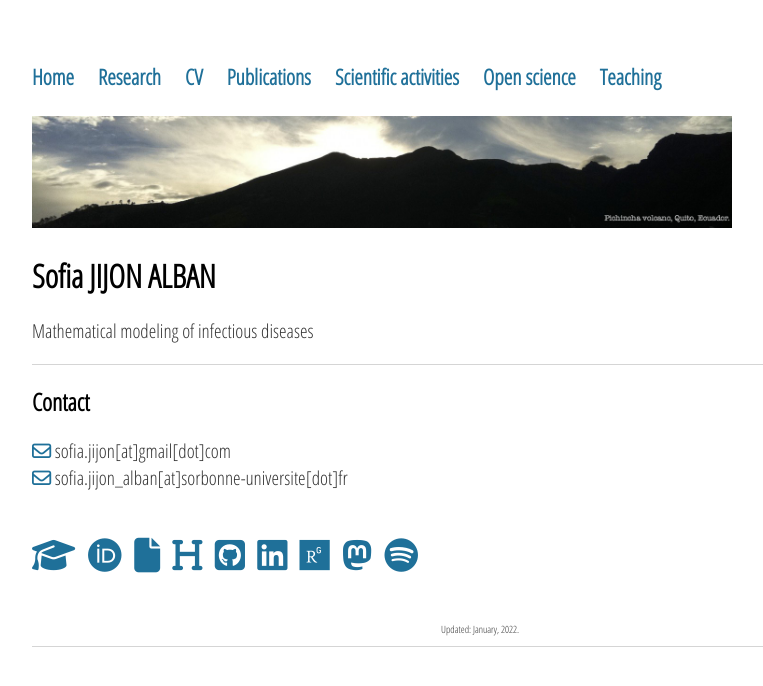
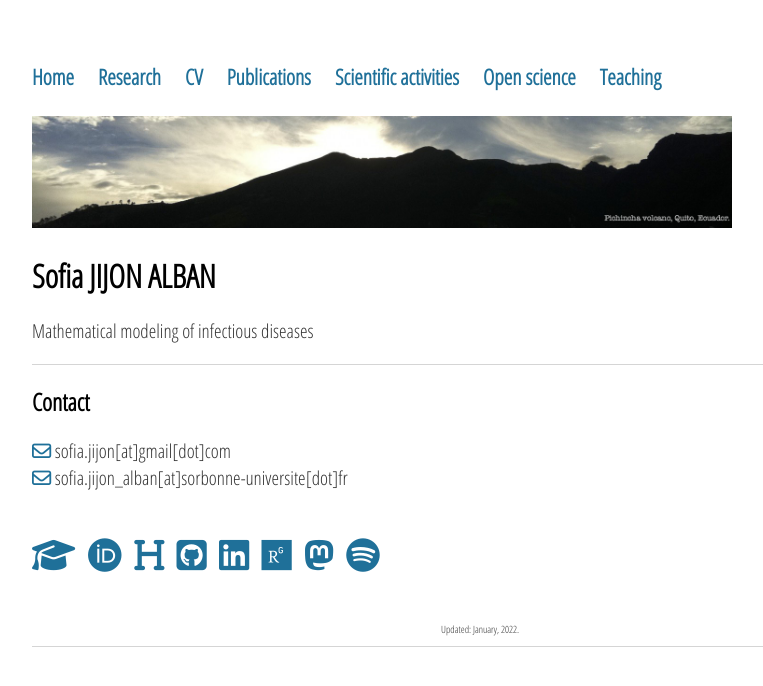
Before and after one commit to sjijon/sjijon.github.io, a Jekyll site: the page built from index.html, in a window 1280 px wide. Shown: the top 686 px of the page, without its empty margins (160-923 px from the left). Built offline with Jekyll 4.4.1, drawn with Linux system fonts in a browser that asks for light colours; nearby versions of some CDN libraries.

Commit message:
fix icons

```diff
--- a/index.html
+++ b/index.html
@@ -25,8 +25,8 @@
 		&nbsp;
 		<a href="https://orcid.org/0000-0002-1292-0512" target="_blank"><i class="fab fa-orcid" style="font-size: 1.8em" alt="ORCID"></i></a>
 		&nbsp;
-		<a href="https://www.webofscience.com/wos/author/record/AAG-4238-2021" target="_blank"><i class="fa fa-file" style="font-size: 1.8em" alt="Web of Science"></i></a>
-		&nbsp;
+		<!-- <a href="https://www.webofscience.com/wos/author/record/AAG-4238-2021" target="_blank"><i class="fa fa-file" style="font-size: 1.8em" alt="Web of Science"></i></a> -->
+		<!-- &nbsp; -->
 		<a href="https://hal.archives-ouvertes.fr/sofia-jijon" target="_blank"><i class="fas fa-heading" style="font-size: 1.8em" alt="Hal"></i></a>
 		&nbsp;
 		<a href="https://github.com/sjijon" target="_blank"><i class="fa fa-github-square" aria-hidden="true" style="font-size: 1.8em" alt="Github"></i></a>
```
